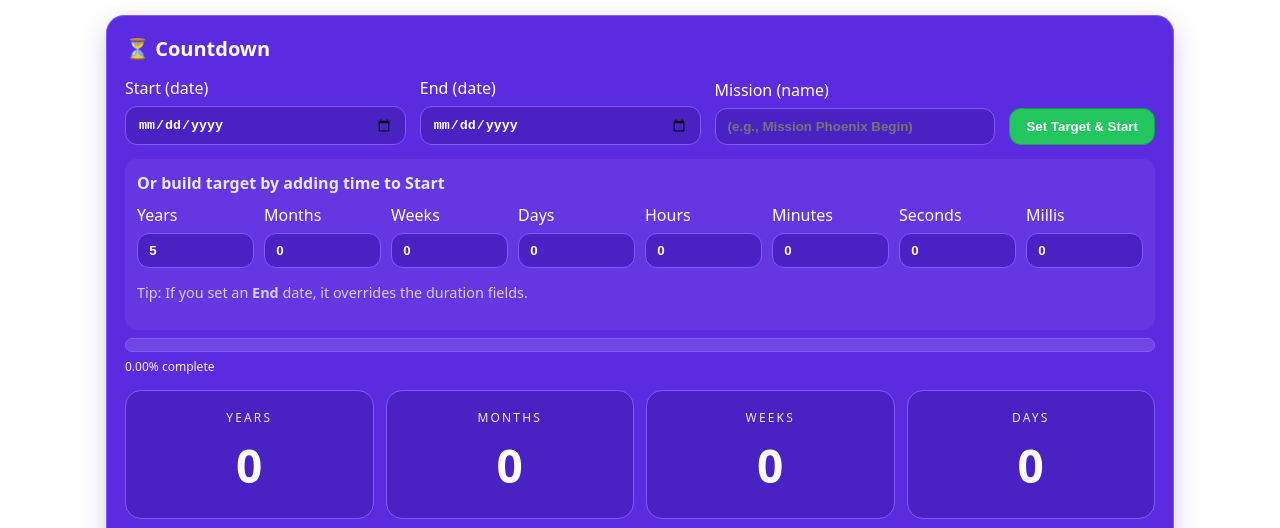
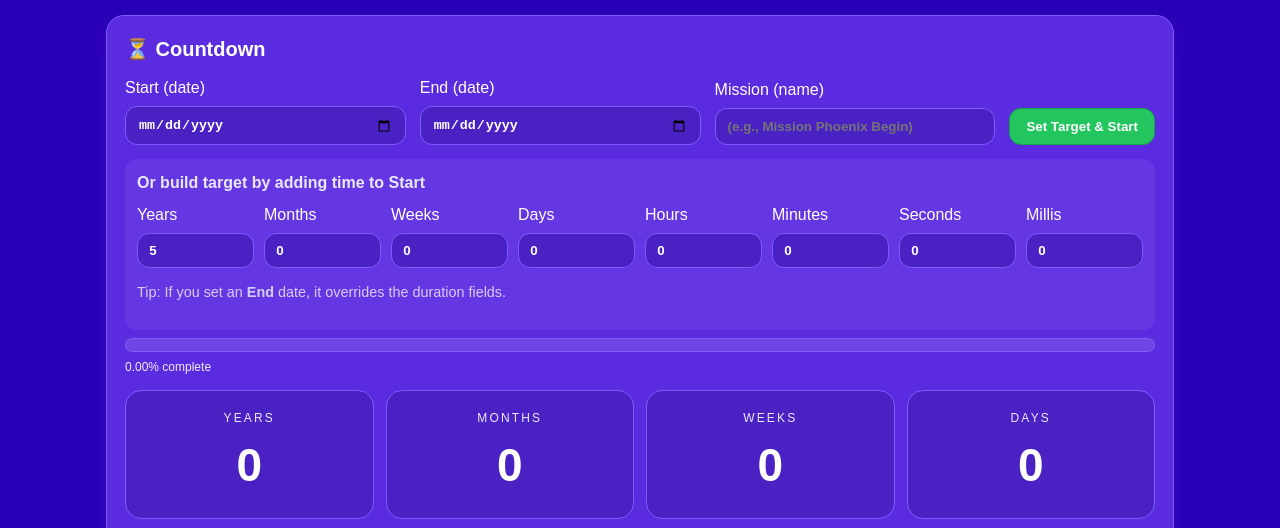
Before and after one commit to Thejas860/PhynoraTime-, a plain HTML site: page index.html in a window 1280 px wide. Shown: the part 103-631 px from the top of the page. Drawn offline with Linux system fonts and the light colour scheme; files that its build step writes are made by us from their sources; a script that the page names is missing; files whose address does not match are found by name.

Commit message:
Update style.css

```diff
--- a/style.css
+++ b/style.css
@@ -128,3 +128,10 @@ input[type="date"]{ -webkit-appearance:none; appearance:none; }
 }
 #upgradeBtn:hover{ background:#0b1220; }
 #limitInfo b{ color:#fff; }
+body {
+  margin: 0;
+  padding: 0;
+  background-color: #2a00b7; /* match your app's purple theme */
+  color: #fff;
+  font-family: 'Poppins', sans-serif;
+}
```
